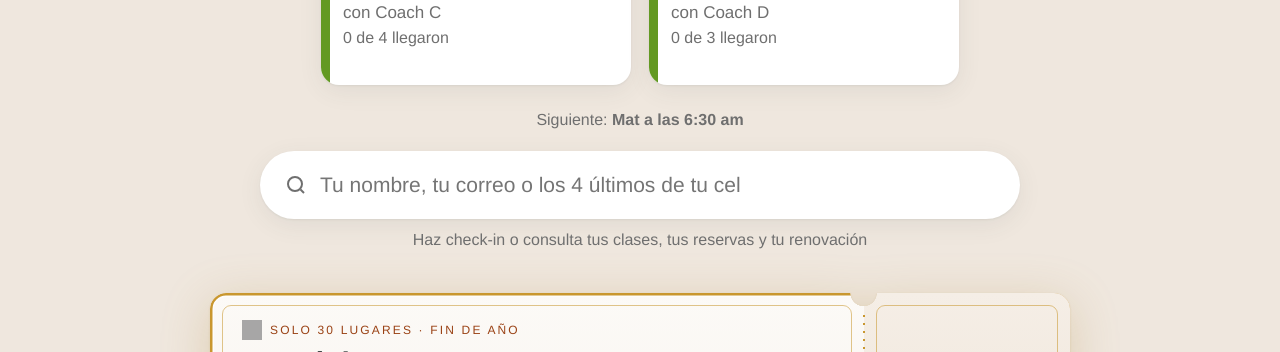
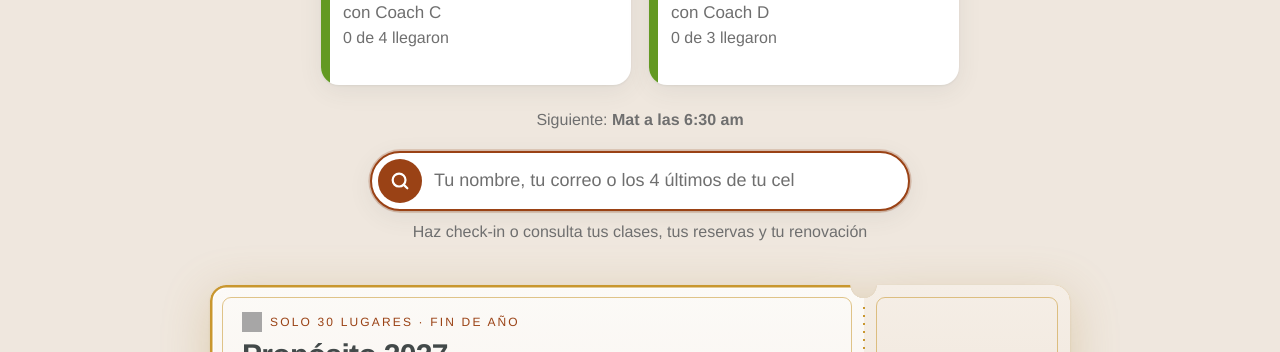
Before and after one commit to olmo-hera/checkin, a plain HTML site: page index.html in a window 1280 px wide. Shown: the part 373-725 px from the top of the page. Drawn offline with Linux system fonts and the light colour scheme; grey boxes are pictures that could not be loaded.

Commit message:
Kiosco: caja de búsqueda más chica con lupa terracota y aro que late (hera-checkin 4f6c538)
Co-Authored-By: Claude Opus 5.5 <noreply@anthropic.com>

```diff
--- a/index.html
+++ b/index.html
@@ -99,8 +99,14 @@ main{flex:1;padding:8px 28px 28px;display:flex;flex-direction:column;width:100%;
 .barra{height:6px;border-radius:3px;background:var(--arena);overflow:hidden;margin-top:8px}
 .barra i{display:block;height:100%;background:var(--c);border-radius:3px;transition:width .3s}
 .vacio{background:var(--arena-suave);border-radius:var(--radio);padding:40px;text-align:center;color:var(--gris);font-size:20px;line-height:1.5}
-.buscar{display:flex;align-items:center;gap:12px;background:#fff;border-radius:999px;padding:8px 10px 8px 24px;box-shadow:var(--sombra);width:min(760px,100%)}
-.buscar input{flex:1;border:0;outline:0;padding:14px 0;background:transparent;font-size:21px}
+/* Olmo 23-nov: más chica, pero que llame: lupa en círculo terracota y un aro que late (se calma al escribir). */
+.buscar{display:flex;align-items:center;gap:12px;background:#fff;border-radius:999px;padding:6px 18px 6px 6px;border:2px solid var(--terracota);
+  box-shadow:var(--sombra);width:min(540px,100%);animation:buscar-late 2.6s ease-in-out infinite}
+.buscar:focus-within{animation:none;box-shadow:var(--sombra),0 0 0 5px rgba(154,66,21,.16)}
+.buscar .lupa{flex:none;width:44px;height:44px;border-radius:50%;background:var(--terracota);color:#fff;display:grid;place-items:center}
+.buscar input{flex:1;min-width:0;border:0;outline:0;padding:10px 0;background:transparent;font-size:18px}
+.buscar input::placeholder{color:var(--gris)}
+@keyframes buscar-late{0%,100%{box-shadow:var(--sombra),0 0 0 0 rgba(154,66,21,.30)}55%{box-shadow:var(--sombra),0 0 0 10px rgba(154,66,21,0)}}
 .pista{font-size:16px;color:var(--gris);text-align:center;margin-top:-10px}
 .resultados{display:flex;flex-direction:column;gap:10px;width:min(760px,100%)}
 .grupo{font-size:13px;font-weight:500;letter-spacing:.08em;text-transform:uppercase;color:var(--gris);margin:8px 4px 0}
@@ -480,7 +486,7 @@ button.fila-r:active{background:var(--arena-suave)}
     </div>
     <div class="bloques" id="clasesAhora"></div>
     <div class="buscar">
-      <svg width="24" height="24" viewBox="0 0 24 24" fill="none" stroke="#6F6F6F" stroke-width="2" aria-hidden="true"><circle cx="11" cy="11" r="7"/><path d="m20 20-3.5-3.5"/></svg>
+      <span class="lupa" aria-hidden="true"><svg width="22" height="22" viewBox="0 0 24 24" fill="none" stroke="currentColor" stroke-width="2.4" stroke-linecap="round"><circle cx="11" cy="11" r="7"/><path d="m20 20-3.5-3.5"/></svg></span>
       <input id="q" placeholder="Tu nombre, tu correo o los 4 últimos de tu cel" autocomplete="off" autocorrect="off" autocapitalize="off" spellcheck="false" enterkeyhint="search">
     </div>
     <p class="pista">Haz check-in o consulta tus clases, tus reservas y tu renovación</p>
```
